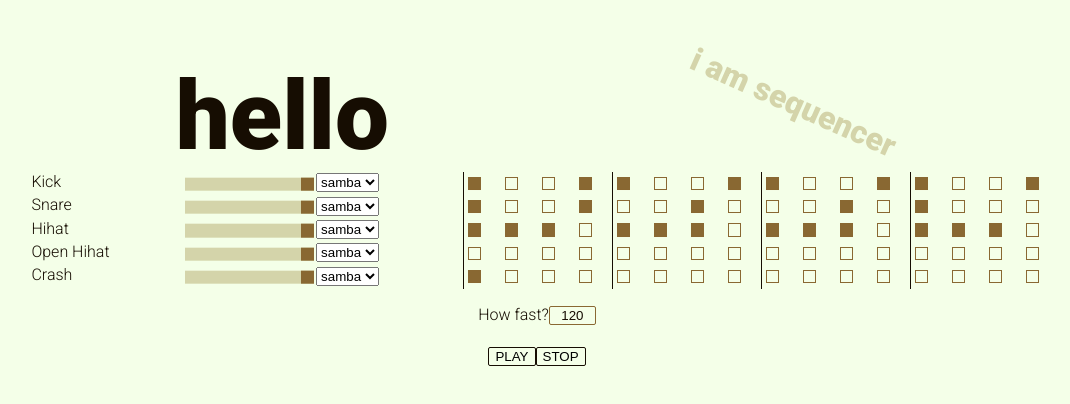
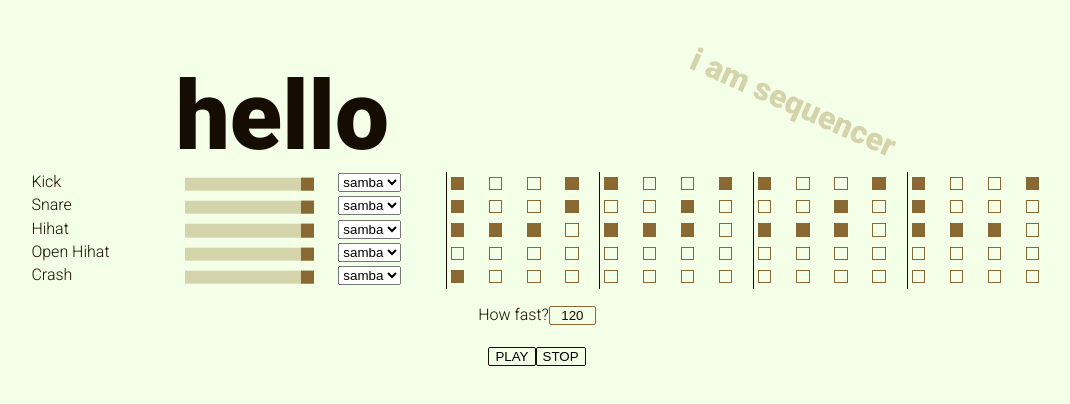
Before and after one commit to jamesoshea/vue-sequencer, a Vue app: page / in a window 1280 px wide. Shown: the top 404 px of the page, without its empty margins (103-1173 px from the left). Built offline with nearby package versions, Linux system fonts and the light colour scheme.

Commit message:
fix house hihat pattern

```diff
--- a/src/assets/patterns.js
+++ b/src/assets/patterns.js
@@ -157,8 +157,8 @@ const patterns = {
         { beat: 10, value: false },
         { beat: 11, value: false },
         { beat: 12, value: false },
-        { beat: 13, value: false },
-        { beat: 14, value: true },
+        { beat: 13, value: true },
+        { beat: 14, value: false },
         { beat: 15, value: false }
       ]
     },
--- a/src/components/Instrument.vue
+++ b/src/components/Instrument.vue
@@ -13,6 +13,8 @@
         step="0.1"
         v-model="localVolume"
       />
+    </div>
+    <div class="instrument__pattern">
       <select v-model="selectedStyle">
         <option
           v-for="style in patternStyles"
@@ -66,6 +68,9 @@ export default {
     }
   },
   computed: {
+    notes() {
+      return this.patterns[this.selectedStyle][this.name].notes
+    },
     patternStyles() {
       return Object.keys(this.patterns)
     }
@@ -78,7 +83,7 @@ export default {
       if (newValue < 0) {
         return
       }
-      if (this.patterns[this.selectedStyle][this.name].notes[newValue].value) {
+      if (this.notes[newValue].value) {
         document.querySelector(`[data-sound="${this.name}"]`).pause()
         document.querySelector(`[data-sound="${this.name}"]`).currentTime = 0
         document.querySelector(`[data-sound="${this.name}"]`).play()
@@ -117,7 +122,11 @@ export default {
 }
 
 .instrument__volume {
-  flex-grow: 1;
+  flex-grow: 0.25;
+}
+
+.instrument__pattern {
+  flex-grow: 0.5;
 }
 
 .instrument__beats {
```
